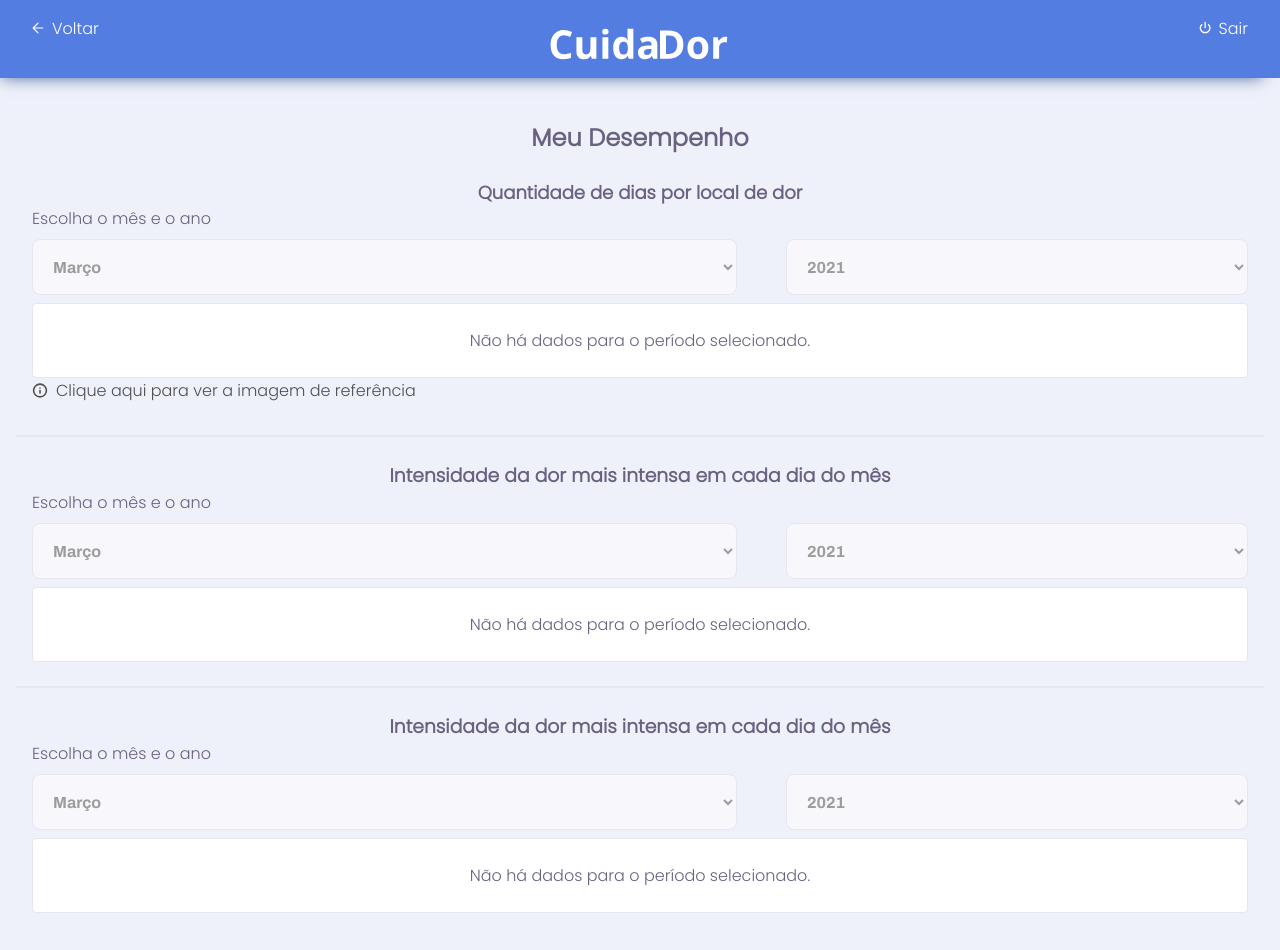
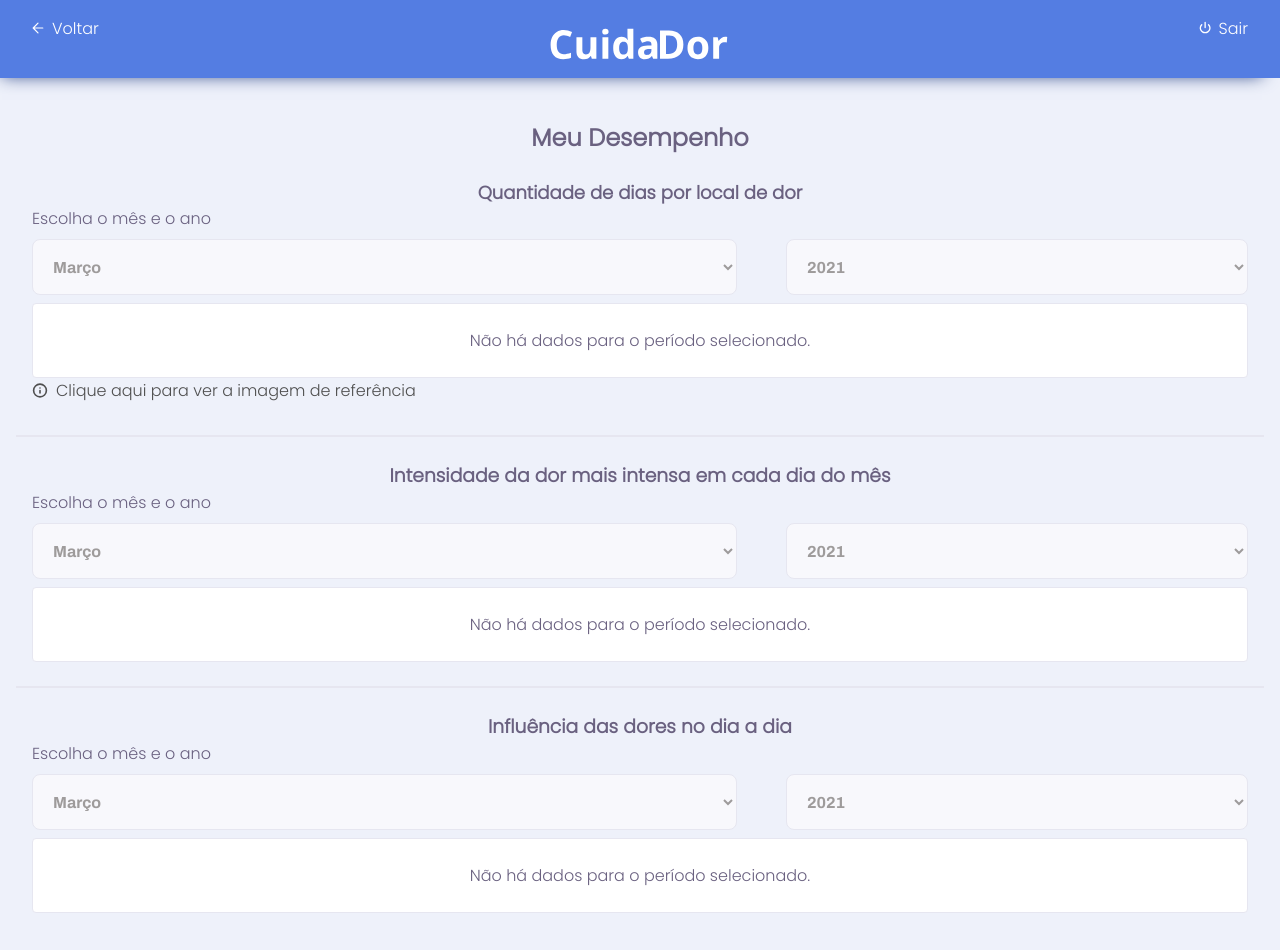
Before and after one commit to prmacedo/cuidador, a React (Create React App) app: page /meudesempenho in a window 1280 px wide. Shown: the top 950 px of the page. Built offline with nearby package versions, Linux system fonts and the light colour scheme; sample sign-in values are in the browser's storage.

Commit message:
changed chart title

```diff
--- a/src/components/Charts/MultipleLineChart/index.js
+++ b/src/components/Charts/MultipleLineChart/index.js
@@ -228,7 +228,7 @@ export default function MultipleLineChart() {
 
   return (
     <div id="multiLineChartContainer">
-      <h3>Intensidade da dor mais intensa em cada dia do mês</h3>
+      <h3>Influência das dores no dia a dia</h3>
 
       <p>Escolha o mês e o ano</p>
 
```
